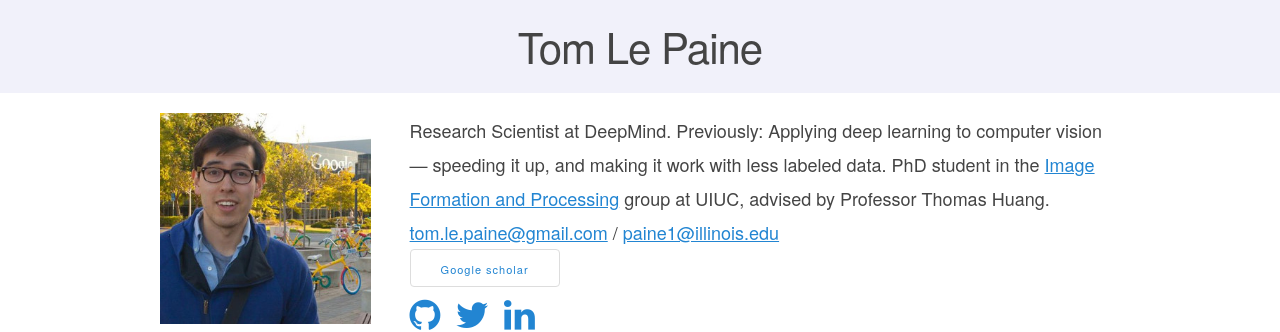
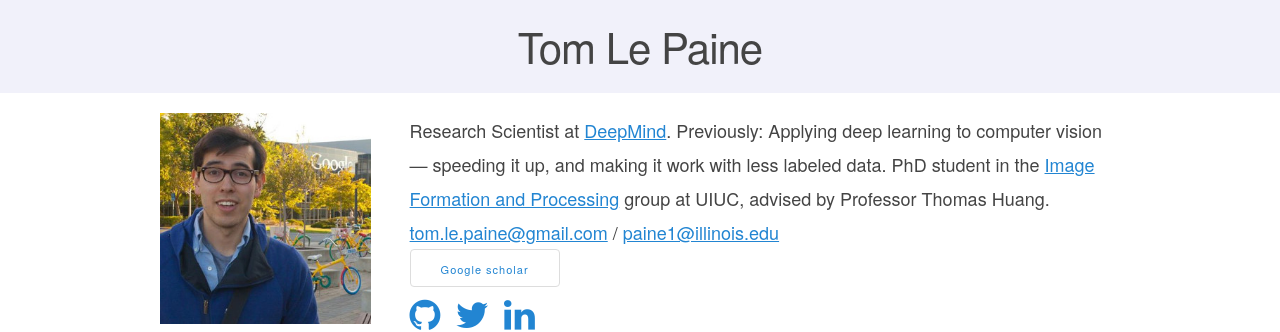
Before and after one commit to tomlepaine/tomlepaine.github.io, a Jekyll site: the page built from index.html, in a window 1280 px wide and 900 px high. Shown: the top 332 px of the window. Built offline with Jekyll 4.4.1, drawn with Linux system fonts in a browser that asks for light colours; nearby versions of some CDN libraries; part of the change alters nothing that is shown.

```diff
--- a/_config.yml
+++ b/_config.yml
@@ -2,7 +2,7 @@
 title: Tom Le Paine
 email: tom.le.paine@gmail.com
 description: > # this means to ignore newlines until "baseurl:"
-  Research Scientist at DeepMind. Previously: Applying deep learning to computer vision — speeding it up, and making it work with less labeled data.
+  Research Scientist at [DeepMind](https://deepmind.com/). Previously: Applying deep learning to computer vision — speeding it up, and making it work with less labeled data.
   PhD student in the [Image Formation and Processing](http://ifp-uiuc.github.io/) group at UIUC, advised by Professor Thomas Huang.
 baseurl: "" # the subpath of your site, e.g. /blog/
 url: "http://tomlepaine.github.io" # the base hostname & protocol for your site
```
